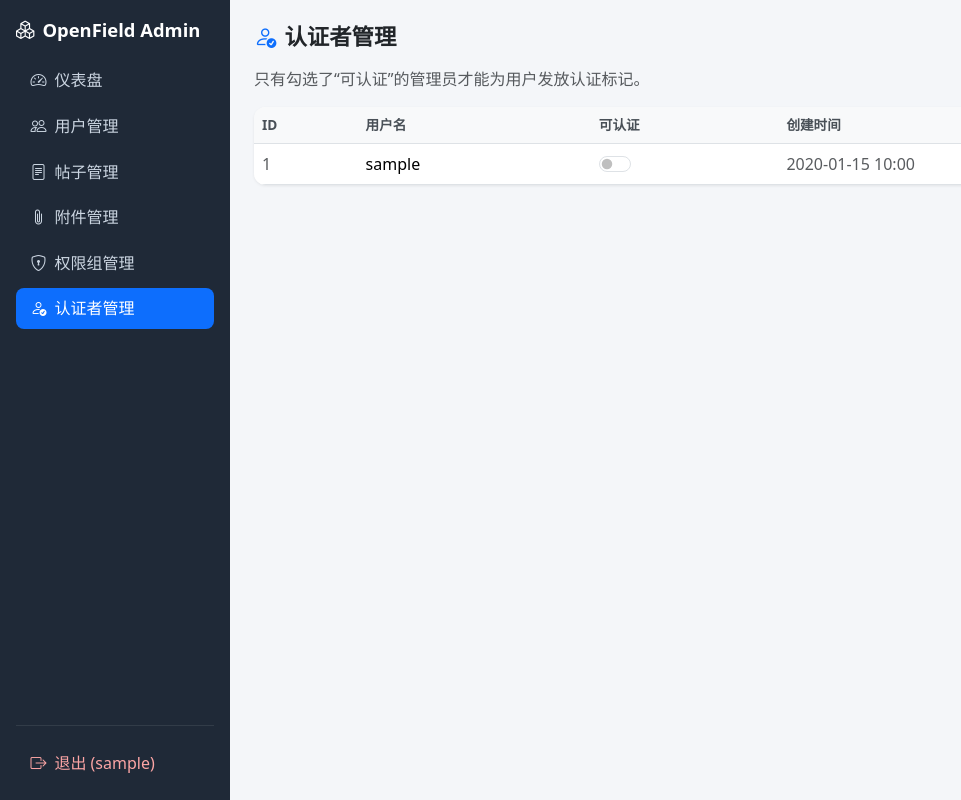
After one commit to MidSanCode/OpenField-dashboard, a Flask app: page /admins in a window 1280 px wide. The commit adds this page. Shown: the whole page, without its empty margins (0-961 px from the left). Run offline with Flask 3, Linux system fonts and the light colour scheme; the visitor is signed in with stand-in values (Sample User, id 1); a database or web service that is not in the repository returns one stand-in record (values such as "Sample title"); some libraries are stand-ins or nearby versions.

Commit message:
:sparkles: feat: add can_verify toggle for admin authenticators

```diff
--- a/app.py
+++ b/app.py
@@ -189,9 +189,47 @@ def user_role(user_id):
     return redirect(url_for("users"))
 
 
+@app.route("/admins")
+@login_required
+def admins():
+    admins = db.fetch_all(
+        "SELECT id, username, can_verify, created_at FROM admin_accounts ORDER BY id ASC"
+    )
+    return render_template("admins.html", admins=admins)
+
+
+@app.route("/admins/<int:admin_id>/can-verify", methods=["POST"])
+@login_required
+def admin_can_verify(admin_id):
+    current = db.fetch_one(
+        "SELECT can_verify FROM admin_accounts WHERE id = %s",
+        (session.get("admin_id"),),
+    )
+    if not current or not current.get("can_verify"):
+        flash("You do not have permission to manage verifiers.", "error")
+        return redirect(url_for("admins"))
+    admin = db.fetch_one("SELECT id FROM admin_accounts WHERE id = %s", (admin_id,))
+    if not admin:
+        abort(404)
+    can_verify = request.form.get("can_verify") == "1"
+    db.execute(
+        "UPDATE admin_accounts SET can_verify = %s WHERE id = %s",
+        (can_verify, admin_id),
+    )
+    flash("Verifier permission updated.", "success")
+    return redirect(url_for("admins"))
+
+
 @app.route("/users/<int:user_id>/verified", methods=["POST"])
 @login_required
 def user_verified(user_id):
+    admin = db.fetch_one(
+        "SELECT can_verify FROM admin_accounts WHERE id = %s",
+        (session.get("admin_id"),),
+    )
+    if not admin or not admin.get("can_verify"):
+        flash("You do not have permission to verify users.", "error")
+        return redirect(url_for("users"))
     user = db.fetch_one("SELECT id FROM users WHERE id = %s", (user_id,))
     if not user:
         abort(404)
--- a/db.py
+++ b/db.py
@@ -48,7 +48,13 @@ def init_admin_table():
             id BIGSERIAL PRIMARY KEY,
             username VARCHAR(255) NOT NULL UNIQUE,
             password_hash VARCHAR(255) NOT NULL,
+            can_verify BOOLEAN NOT NULL DEFAULT TRUE,
             created_at TIMESTAMPTZ NOT NULL DEFAULT NOW()
         )
         """
     )
+    execute(
+        """
+        ALTER TABLE admin_accounts ADD COLUMN IF NOT EXISTS can_verify BOOLEAN NOT NULL DEFAULT TRUE
+        """
+    )
--- /dev/null
+++ b/templates/admins.html
@@ -0,0 +1,40 @@
+{% extends "base.html" %}
+{% block title %}认证者管理{% endblock %}
+{% block content %}
+<h2 class="page-title"><i class="bi bi-person-check me-2 text-primary"></i>认证者管理</h2>
+<p class="text-muted mb-3">只有勾选了“可认证”的管理员才能为用户发放认证标记。</p>
+<div class="card table-card">
+  <div class="table-responsive">
+    <table class="table align-middle">
+      <thead>
+        <tr>
+          <th>ID</th>
+          <th>用户名</th>
+          <th>可认证</th>
+          <th>创建时间</th>
+        </tr>
+      </thead>
+      <tbody>
+        {% for a in admins %}
+        <tr>
+          <td class="text-muted">{{ a.id }}</td>
+          <td class="fw-medium">{{ a.username }}</td>
+          <td>
+                <form method="post" action="{{ url_for('admin_can_verify', admin_id=a.id) }}" class="d-inline">
+              <div class="form-check form-switch m-0">
+                <input type="hidden" name="can_verify" value="0">
+                <input type="checkbox" class="form-check-input" name="can_verify" value="1"
+                       {{ 'checked' if a.can_verify }} onchange="this.form.submit()">
+              </div>
+            </form>
+          </td>
+          <td class="text-muted">{{ a.created_at.strftime('%Y-%m-%d %H:%M') }}</td>
+        </tr>
+        {% else %}
+        <tr><td colspan="4" class="text-center text-muted py-4">暂无管理员</td></tr>
+        {% endfor %}
+      </tbody>
+    </table>
+  </div>
+</div>
+{% endblock %}
--- a/templates/base.html
+++ b/templates/base.html
@@ -80,6 +80,11 @@
           <i class="bi bi-shield-lock me-2"></i>权限组管理
         </a>
       </li>
+      <li class="nav-item">
+        <a class="nav-link {{ 'active' if request.endpoint == 'admins' }}" href="{{ url_for('admins') }}">
+          <i class="bi bi-person-check me-2"></i>认证者管理
+        </a>
+      </li>
     </ul>
     <hr class="text-secondary my-3">
     <a class="nav-link logout-link" href="{{ url_for('logout') }}">
```
